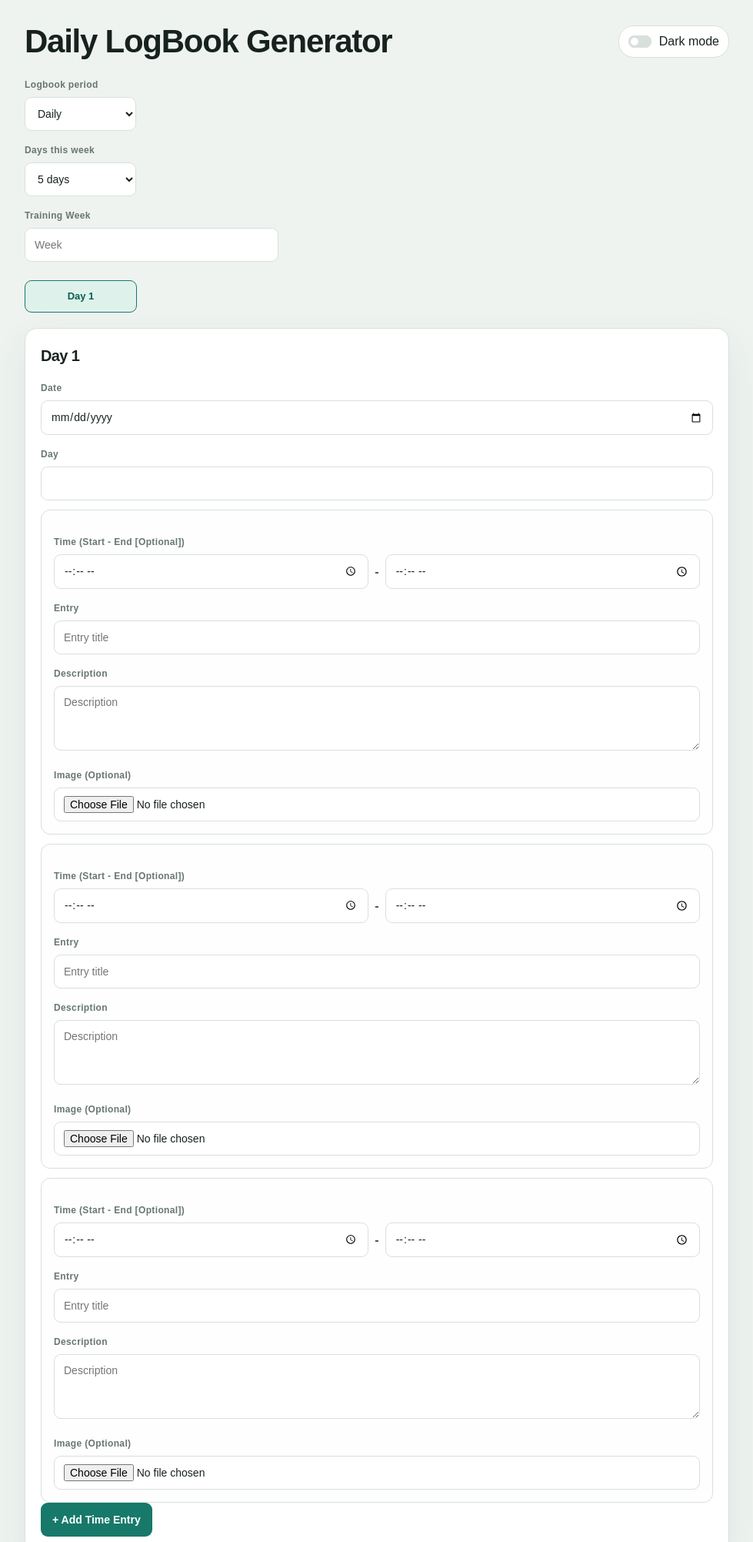
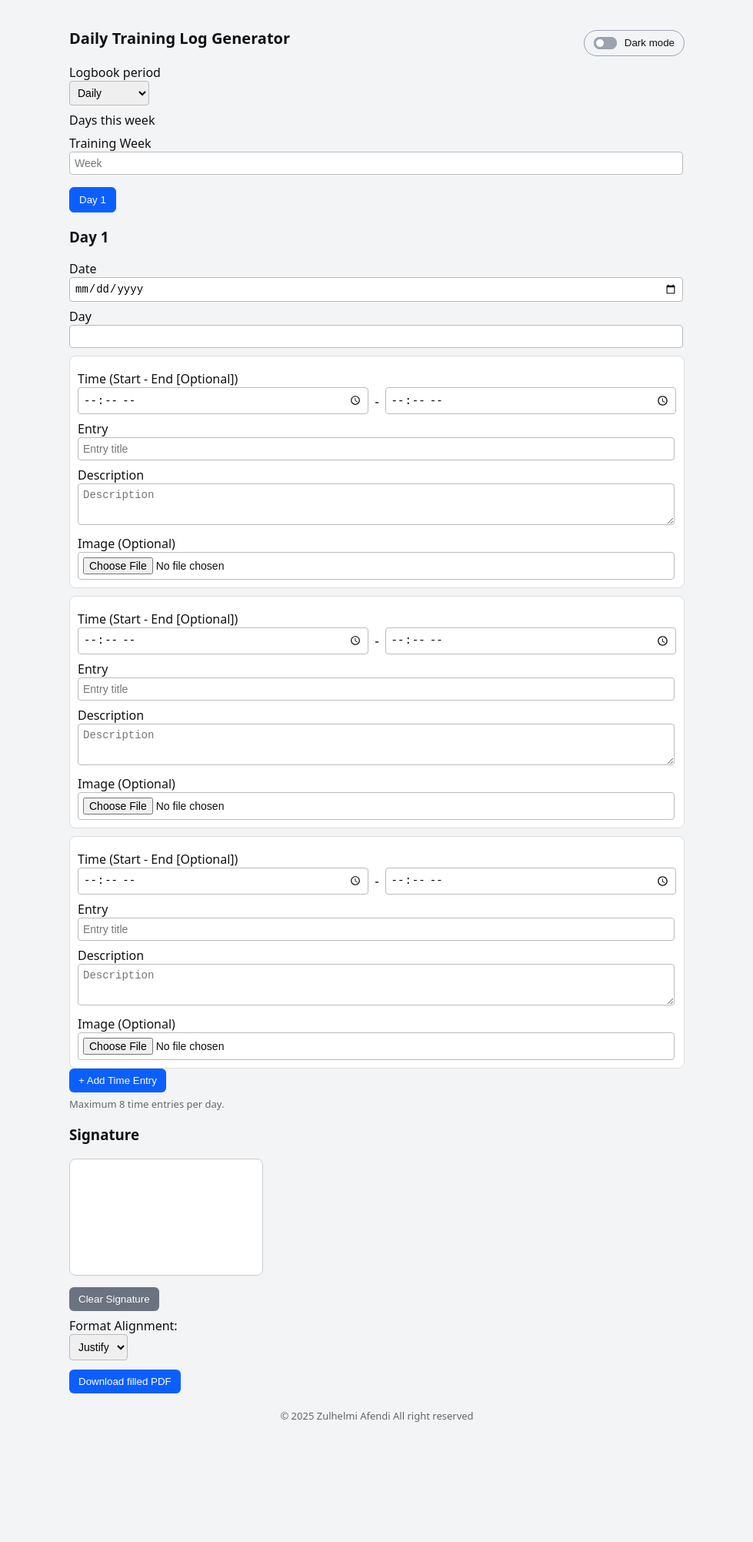
Before and after one commit to zulbiasa/zulbiasa.github.io, a plain HTML site: page logbook.html in a window 1280 px wide. Shown: the top 2003 px of the page at 77% size, without its empty margins (150-1129 px from the left). After the commit the page ends 1884 px from the top, so only its background shows below. Drawn offline with nearby package versions, Linux system fonts and the light colour scheme.

Commit message:
Add Dark Mode and revert Modern Page

```diff
--- a/logbook.html
+++ b/logbook.html
@@ -275,54 +275,13 @@
       color: #666;
       margin-top: 6px
     }
-
-    /* Modern responsive layer */
-    @import url('https://fonts.googleapis.com/css2?family=DM+Sans:wght@400;500;600;700&family=Space+Grotesk:wght@600;700&display=swap');
-    :root { --ink:#17221f; --muted:#687672; --line:#d8e0dc; --paper:#fff; --canvas:#eef3f0; --accent:#16796a; --accent-dark:#0c5e52; --soft:#dff1eb; }
-    * { box-sizing:border-box; }
-    body { background:var(--canvas); color:var(--ink); font-family:'DM Sans',sans-serif; line-height:1.5; }
-    body.dark-mode { --ink:#edf6f1; --muted:#a8bbb4; --line:#334a43; --paper:#1d2d29; --canvas:#13201d; --accent:#55c8ae; --accent-dark:#8de1cc; --soft:#24473e; background:var(--canvas); }
-    .wrap { max-width:960px; margin:0 auto; padding:32px 22px 22px; }
-    .page-header { margin-bottom:25px; }
-    .page-header h1 { margin:0; font-family:'Space Grotesk',sans-serif; font-size:clamp(28px,5vw,42px); letter-spacing:-.03em; line-height:1.05; }
-    .theme-toggle { min-height:42px; border-color:var(--line); background:var(--paper); color:var(--ink); font:inherit; }
-    .theme-toggle::before { background:var(--line); box-shadow:inset 0 0 0 2px var(--line); }
-    .theme-toggle::after { background:var(--paper); }
-    .theme-toggle[aria-checked="true"]::before { background:var(--accent); box-shadow:inset 0 0 0 2px var(--accent); }
-    body.dark-mode .theme-toggle { border-color:#55756b; background:#203831; color:#f1faf6; }
-    body.dark-mode .theme-toggle::after { background:#f1faf6; }
-    label { margin:16px 0 7px; color:var(--muted); font-size:12px; font-weight:700; letter-spacing:.03em; }
-    input,textarea,select { width:100%; min-height:44px; padding:10px 12px; border:1px solid var(--line); border-radius:9px; background:var(--paper); color:var(--ink); font:inherit; font-size:14px; }
-    textarea { min-height:84px; resize:vertical; }
-    input:focus,textarea:focus,select:focus,button:focus-visible { outline:3px solid rgba(22,121,106,.22); outline-offset:2px; }
-    #logMode,#dayCount { display:inline-block; width:auto !important; min-width:145px; margin-right:8px; }
-    #field_week { max-width:330px; }
-    .day-tabs { display:grid; grid-template-columns:repeat(6,1fr); gap:8px; margin:24px 0 20px; }
-    .day-tabs button { min-height:42px; border-color:var(--line); border-radius:9px; background:var(--paper); color:var(--muted); font:inherit; font-size:13px; font-weight:700; }
-    .day-tabs button[aria-selected="true"] { border-color:var(--accent); background:var(--soft); color:var(--accent-dark); }
-    .day-panel { padding:20px; border:1px solid var(--line); border-radius:16px; background:var(--paper); box-shadow:0 18px 50px rgba(32,67,58,.07); }
-    .day-panel h3 { margin:0 0 18px; font-family:'Space Grotesk',sans-serif; font-size:20px; letter-spacing:-.03em; }
-    .time-entry { margin-top:12px; padding:16px; border:1px solid var(--line); border-radius:12px; background:color-mix(in srgb,var(--paper) 88%,var(--canvas)); }
-    .time-range-group { gap:8px; }
-    .time-range-group input[type="time"] { min-width:0; }
-    button { min-height:44px; padding:10px 15px; border-radius:9px; background:var(--accent); font:inherit; font-size:14px; font-weight:700; }
-    button:hover { background:var(--accent-dark); }
-    button.secondary { border:1px solid var(--line); background:transparent; color:var(--ink); }
-    #signature-pad { display:block; width:250px; height:150px; border:1px dashed var(--accent); background:#fbfdfc; }
-    body.dark-mode #signature-pad { background:#e7f0eb; }
-    .controls { justify-content:flex-end; margin-top:16px; }
-    #downloadBtn { padding:12px 20px; }
-    footer { margin-top:25px; color:var(--muted); font-size:12px; }
-    .modal .card { border-color:var(--line); background:var(--paper); }
-    @media (max-width:600px) { .wrap { padding:24px 14px 18px; } .page-header { flex-direction:column; align-items:flex-start; } .day-tabs { grid-template-columns:repeat(3,1fr); } .day-panel { padding:17px; } .controls { justify-content:stretch; } #downloadBtn { width:100%; } #signature-pad { width:100%; height:auto; aspect-ratio:5 / 3; } }
-    @media (max-width:380px) { .day-tabs { gap:6px; } .day-tabs button { padding:7px 4px; font-size:12px; } .time-range-group { gap:5px; } }
   </style>
 </head>
 
 <body>
   <div class="wrap">
     <div class="page-header">
-      <h1>Daily LogBook Generator</h1>
+      <h1>Daily Training Log Generator</h1>
       <button id="themeToggle" class="theme-toggle" type="button" role="switch" aria-checked="false" aria-label="Dark mode">Dark mode</button>
     </div>
 
@@ -391,18 +350,25 @@
   <script>
     // === Signature Pad Setup ===
     const canvas = document.getElementById("signature-pad");
+    const signaturePad = new SignaturePad(canvas);
 
     function resizeCanvas() {
       const ratio = Math.max(window.devicePixelRatio || 1, 1);
-      canvas.width = 250 * ratio;
-      canvas.height = 150 * ratio;
-      canvas.style.width = '250px';
-      canvas.style.height = '150px';
+      const savedSignature = signaturePad.isEmpty() ? null : signaturePad.toDataURL();
+      const cssWidth = Math.min(250, canvas.parentElement?.clientWidth || 250);
+      const cssHeight = Math.round(cssWidth * 0.6);
+
+      canvas.width = cssWidth * ratio;
+      canvas.height = cssHeight * ratio;
+      canvas.style.width = `${cssWidth}px`;
+      canvas.style.height = `${cssHeight}px`;
       canvas.getContext("2d").scale(ratio, ratio);
+
+      signaturePad.clear();
+      if (savedSignature) signaturePad.fromDataURL(savedSignature);
     }
     resizeCanvas();
     window.addEventListener("resize", resizeCanvas);
-    const signaturePad = new SignaturePad(canvas);
     document.getElementById("clearSig").addEventListener("click", () => signaturePad.clear());
 
     // === Field map & entry UI ===
```
